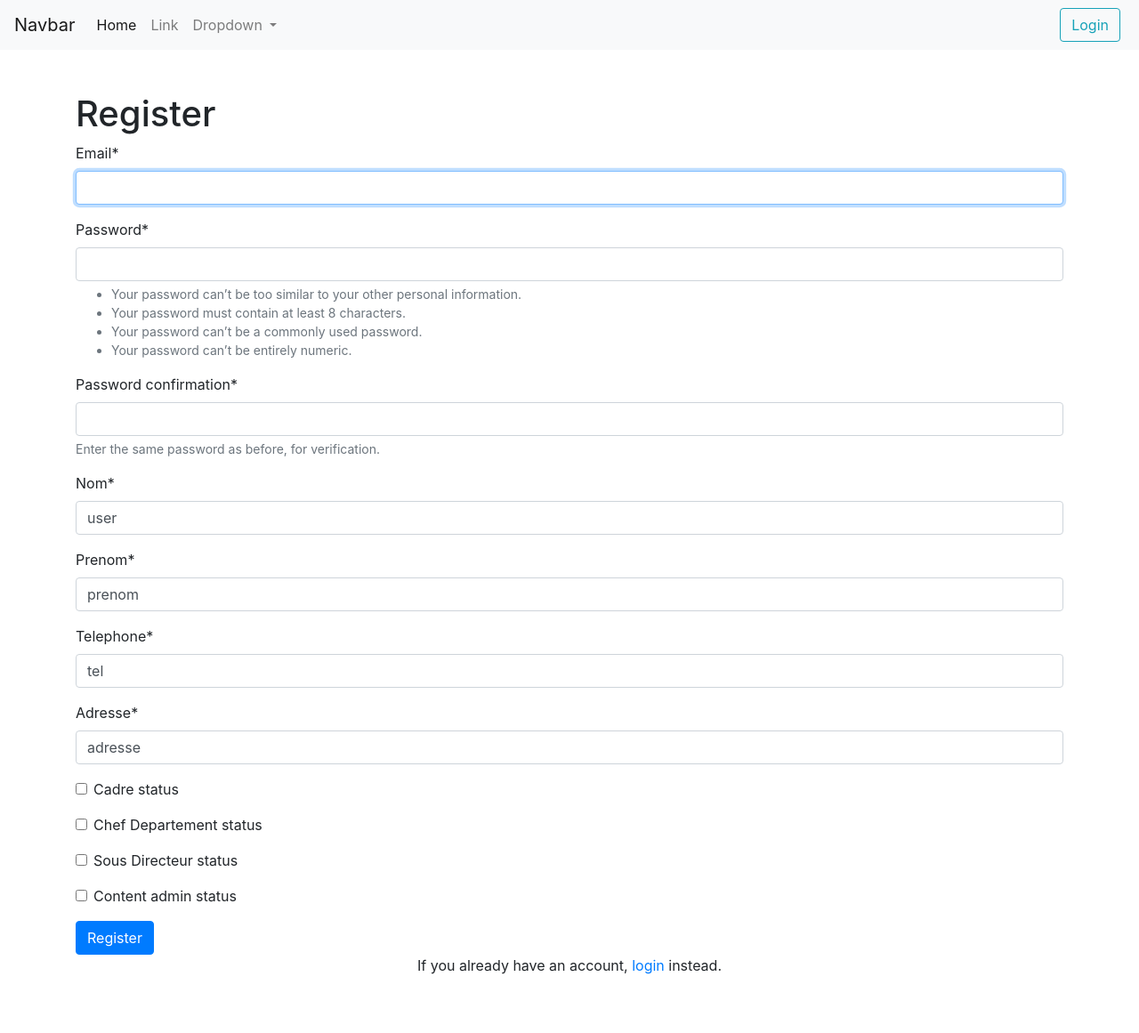
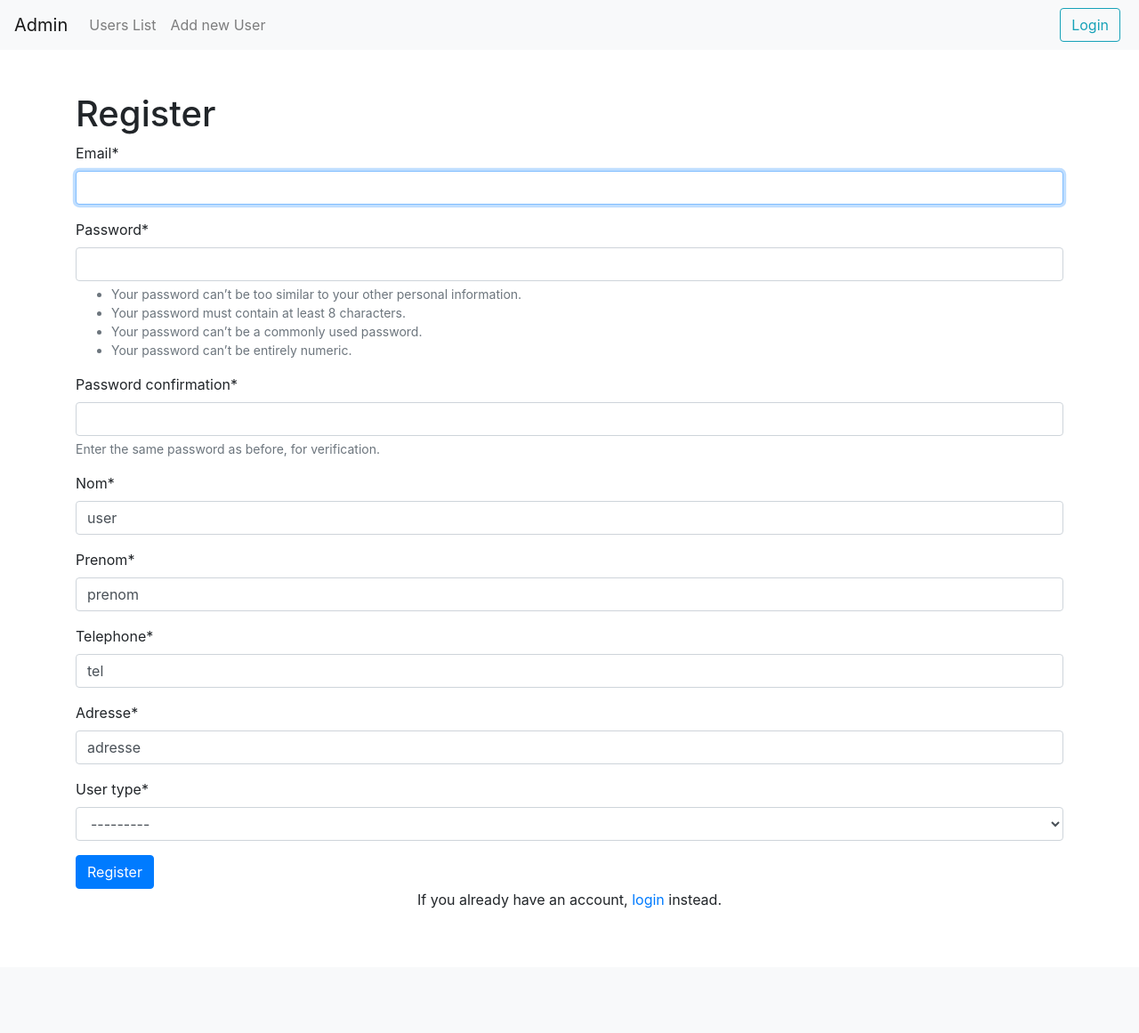
Before and after one commit to ferhatChala/User-Costum, a Django app: page /register in a window 1280 px wide. Shown: the whole page at 89% size. After the commit the page ends 1021 px from the top, so only its background shows below. Run offline with Django 4.2, Linux system fonts and the light colour scheme; some libraries are stand-ins or nearby versions.

Commit message:
modification

```diff
--- a/myproject/app/forms.py
+++ b/myproject/app/forms.py
@@ -11,7 +11,7 @@ class NewUserForm(UserCreationForm):
 
 	class Meta:
 		model = User
-		fields = ("email", "password1", "password2", "Nom", "prenom", 'telephone', "adresse", "is_cadre", "is_chef_dep", "is_sous_dir", "is_content_admin")
+		fields = ("email", "password1", "password2", "Nom", "prenom", 'telephone', "adresse", "user_type")
 
 	def save(self, commit=True):
 		user = super(NewUserForm, self).save(commit=False)
--- a/myproject/app/models.py
+++ b/myproject/app/models.py
@@ -4,7 +4,7 @@ from django.contrib.auth.models import AbstractBaseUser,BaseUserManager,Abstract
 # Create your models here.
 
 class MyUserManager(BaseUserManager):
-    def create_user(self, Nom, prenom, email, telephone, adresse, is_admin, is_cadre, is_chef_dep, is_sous_dir,is_content_admin, password):
+    def create_user(self, Nom, prenom, email, telephone, adresse, user_type, password):
         """
         Creates and saves a User with the given data
         """
@@ -17,11 +17,7 @@ class MyUserManager(BaseUserManager):
             telephone=telephone,
             Nom=Nom,
             prenom=prenom,
-            is_admin=is_admin,
-            is_cadre=is_cadre,
-            is_chef_dep=is_chef_dep,
-            is_sous_dir=is_sous_dir,
-            is_content_admin=is_content_admin
+            user_type=user_type
         )
 
         user.set_password(password)
@@ -29,22 +25,18 @@ class MyUserManager(BaseUserManager):
         print(user.email)
         return user
 
-    def create_superuser(self, Nom, prenom, email, telephone, adresse, is_admin, is_cadre, is_chef_dep, is_sous_dir,is_content_admin, password):
+    def create_superuser(self, email, Nom, prenom, telephone, adresse, user_type ,password):
         """
         Creates and saves a superuser with the given email, date of
         birth and password.
         """
         user = self.create_user(password=password,
                                 email=self.normalize_email(email),
-                                adresse=adresse,
-                                telephone=telephone,
                                 Nom=Nom,
                                 prenom=prenom,
-                                is_admin=is_admin,
-                                is_cadre=is_cadre,
-                                is_chef_dep=is_chef_dep,
-                                is_sous_dir=is_sous_dir,
-                                is_content_admin=is_content_admin
+                                telephone=telephone,
+                                adresse=adresse,
+                                user_type=user_type,
                                 )
         user.is_admin = True
         user.is_staff = True
@@ -55,6 +47,13 @@ class MyUserManager(BaseUserManager):
 
 
 class User(AbstractUser):
+    USER_TYPE_CHOICES = (
+      (1, 'content_admin'),
+      (2, 'sous_dir'),
+      (3, 'chef_dep'),
+      (4, 'cadre'),
+      )
+
     class Meta:
         db_table = 'auth_user'
 
@@ -65,14 +64,16 @@ class User(AbstractUser):
     email = models.EmailField('email address', unique=True)
     telephone = models.CharField(max_length=255, default="tel")
     adresse = models.CharField(max_length=255, default="adresse")
-    is_admin = models.BooleanField('admin status', default=False)
-    is_cadre = models.BooleanField('Cadre status', default=False)
-    is_chef_dep = models.BooleanField('Chef Departement status', default=False)
-    is_sous_dir = models.BooleanField('Sous Directeur status', default=False)
-    is_content_admin = models.BooleanField('Content admin status', default=False)
+    user_type = models.PositiveSmallIntegerField(choices=USER_TYPE_CHOICES)
+
+    #is_admin = models.BooleanField('admin status', default=False)
+    #is_cadre = models.BooleanField('Cadre status', default=False)
+    #is_chef_dep = models.BooleanField('Chef Departement status', default=False)
+    #is_sous_dir = models.BooleanField('Sous Directeur status', default=False)
+    #is_content_admin = models.BooleanField('Content admin status', default=False)
 
     USERNAME_FIELD = 'email'
-    REQUIRED_FIELDS = ['Nom', 'prenom', 'telephone', 'adresse', 'is_admin','is_cadre', 'is_chef_dep', 'is_sous_dir', 'is_content_admin']
+    REQUIRED_FIELDS = ['Nom', 'prenom', 'telephone', 'adresse', 'user_type']
 
     def __str__(self):
         return self.email
--- a/myproject/app/templates/auth/login.html
+++ b/myproject/app/templates/auth/login.html
@@ -14,7 +14,6 @@
             {% csrf_token %}
             {{form.as_p}}
                 <input type="submit" class="btn btn-outline-primary" value="Login">
-                <input type="hidden" name="next" value="{{next}}">
             </form>
         </div>
     </div>
--- a/myproject/app/templates/base.html
+++ b/myproject/app/templates/base.html
@@ -16,35 +16,23 @@
     {% include 'includes/messages.html' %}
 
     <nav class="navbar navbar-expand-lg navbar-light bg-light">
-      <a class="navbar-brand" href="#">Navbar</a>
+      <a class="navbar-brand" href="#">Admin</a>
       <button class="navbar-toggler" type="button" data-toggle="collapse" data-target="#navbarSupportedContent" aria-controls="navbarSupportedContent" aria-expanded="false" aria-label="Toggle navigation">
         <span class="navbar-toggler-icon"></span>
       </button>
 
       <div class="collapse navbar-collapse" id="navbarSupportedContent">
         <ul class="navbar-nav mr-auto">
-          <li class="nav-item active">
-            <a class="nav-link" href="#">Home <span class="sr-only">(current)</span></a>
+          <li class="nav-item ">
+            <a class="nav-link" href="{% url 'show_users' %}">Users List <span class="sr-only">(current)</span></a>
           </li>
-          <li class="nav-item">
-            <a class="nav-link" href="#">Link</a>
-          </li>
-          <li class="nav-item dropdown">
-            <a class="nav-link dropdown-toggle" href="#" id="navbarDropdown" role="button" data-toggle="dropdown" aria-expanded="false">
-              Dropdown
-            </a>
-            <div class="dropdown-menu" aria-labelledby="navbarDropdown">
-              <a class="dropdown-item" href="#">Action</a>
-              <a class="dropdown-item" href="#">Another action</a>
-              <div class="dropdown-divider"></div>
-              <a class="dropdown-item" href="#">Something else here</a>
-            </div>
+          <li class="nav-item ">
+            <a class="nav-link" href="{% url 'register' %}">Add new User <span class="sr-only">(current)</span></a>
           </li>
         </ul>
         <form class="form-inline my-2 my-lg-0">
 
           {% if user.is_authenticated %}
-          <a href="{% url 'register' %}" class="btn btn-outline-info my-2 my-sm-0" style="margin-right: 5px;">Add new User</a>
           <a href="{% url 'logout' %}" class="btn btn-outline-primary my-2 my-sm-0">Logout</a>
           {% else %}
           <a href="{% url 'login' %}" class="btn btn-outline-info my-2 my-sm-0" style="margin-right: 5px;">Login</a>
--- a/myproject/app/views.py
+++ b/myproject/app/views.py
@@ -2,6 +2,8 @@ from django.shortcuts import  render, redirect
 from .forms import NewUserForm
 from django.contrib.auth import login
 from django.contrib import messages
+from django.contrib.auth import get_user_model
+User = get_user_model()
 
 # Create your views here.
 def home(request):
@@ -13,7 +15,11 @@ def register_request(request):
 		if form.is_valid():
 			user = form.save()
 			messages.success(request, "Registration successful." )
-			return redirect("/")
+			return redirect("show_users")
 		messages.error(request, "Unsuccessful registration. Invalid information.")
 	form = NewUserForm()
 	return render (request=request, template_name="register.html", context={"register_form":form})
+
+def showUsers(request):
+	user = User.objects.all()
+	return render(request, "show_users.html" , {'user' : user})
--- a/myproject/myproject/urls.py
+++ b/myproject/myproject/urls.py
@@ -23,6 +23,7 @@ urlpatterns = [
     path('admin/', admin.site.urls),
     path('', views.home, name="home"),
     path("register", views.register_request, name="register"),
+    path('show_users', views.showUsers, name="show_users"),
     path('login/',auth_views.LoginView.as_view(template_name='auth/login.html'),name='login'),
     path('logout/',auth_views.LogoutView.as_view(template_name='auth/logout.html'),name='logout' ,kwargs={'next_page':'/'}),
    # path('logout/',LogoutView.as_view(),name='logout',kwargs={'next_page':'/'})
```
Also changed, not shown: myproject/app/admin.py (+6 -6 lines), myproject/app/templates/show_users.html (added, +64 -0 lines), myproject/app/migrations/0001_initial.py, myproject/db.sqlite3.
